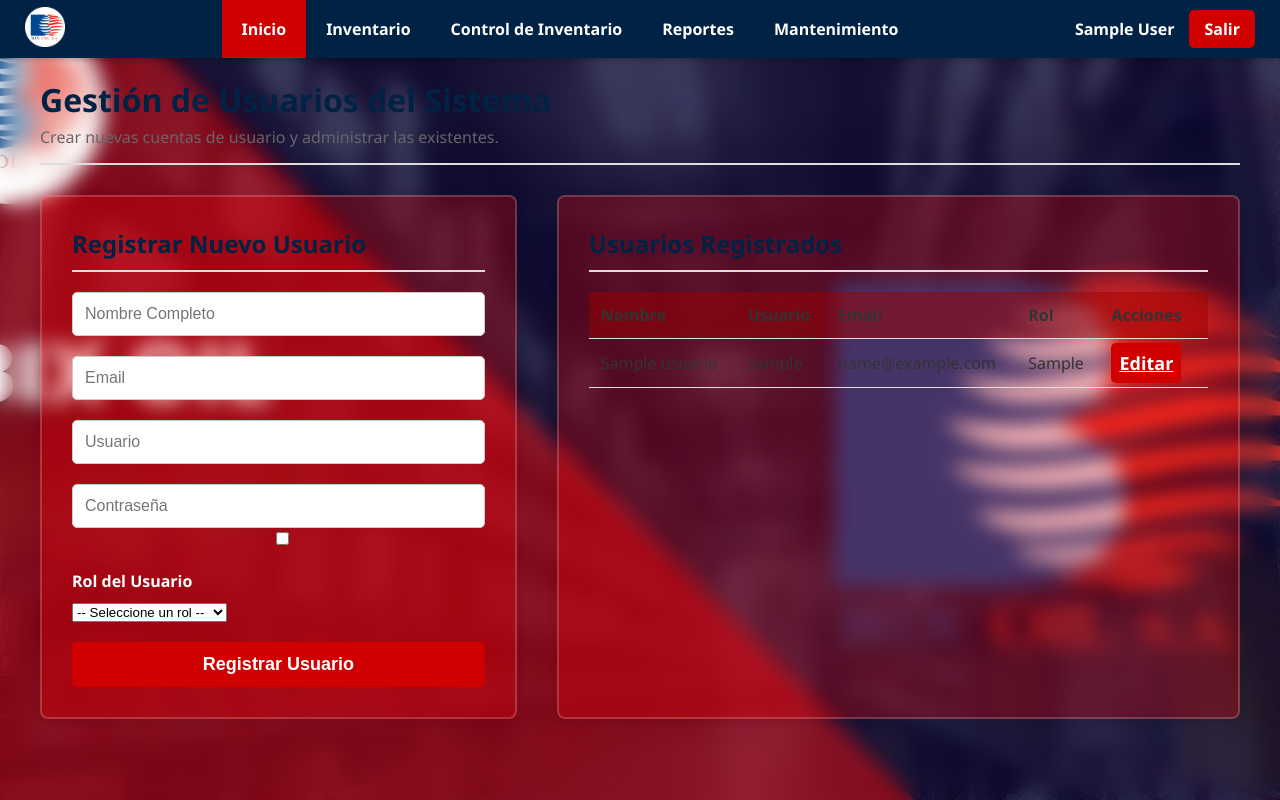
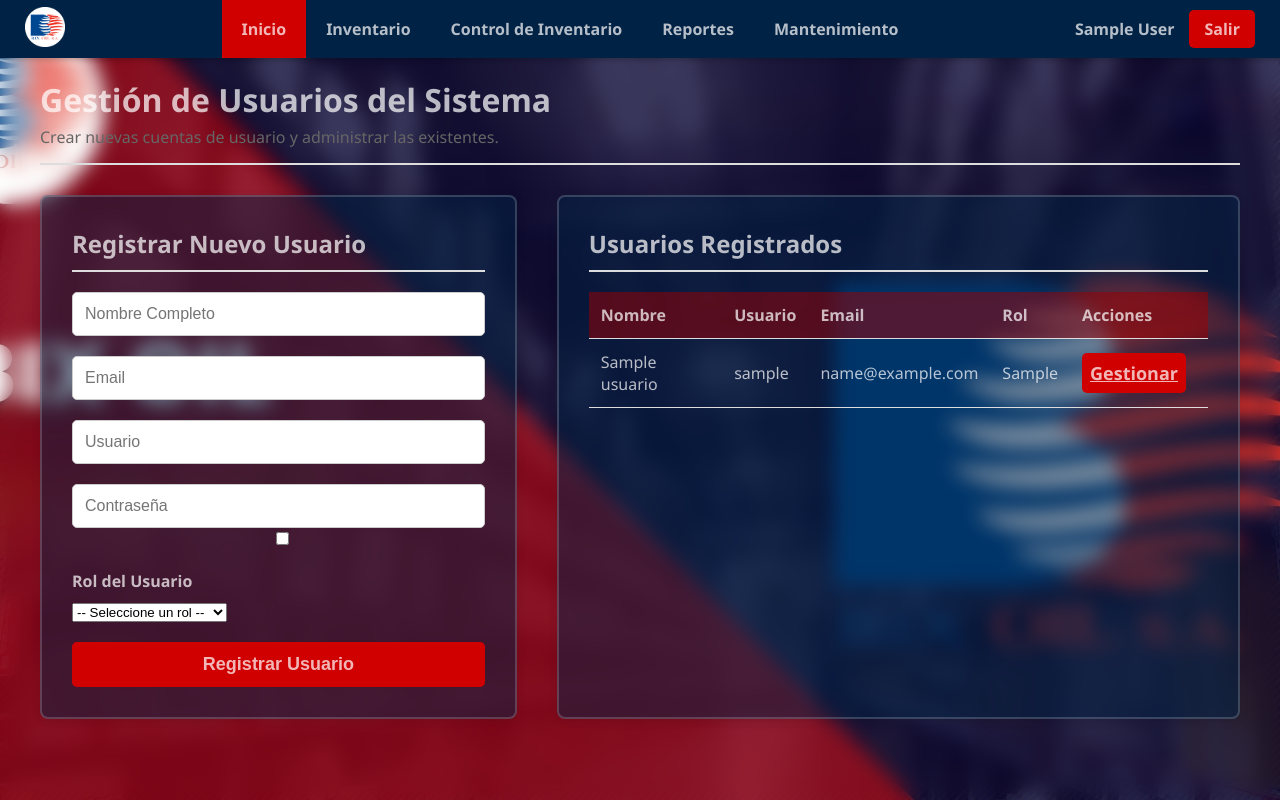
Before and after one commit to rogerrcarvajal/SWIBO, a PHP site: page /pages/gestion_usuarios.php in a window 1280 px wide. Run offline with PHP 8.4, Linux system fonts and the light colour scheme; the visitor is signed in with stand-in values (Sample User, id 1); tables that the repository leaves empty or names only in its code hold one stand-in row (values such as "Sample post"); some libraries are stand-ins or nearby versions.

Commit message:
STYLE - Actualizacion varia

```diff
--- a/pages/gestion_usuarios.php
+++ b/pages/gestion_usuarios.php
@@ -70,17 +70,16 @@ $usuarios = $conn->query("SELECT id, nombre, username, email, rol FROM usuarios
             margin-top: 20px;
         }
         .form-section, .list-section {
-            background-color: rgba(255, 0, 0, 0.274);
-            backdrop-filter:blur(10px);
+            background-color: #00224480;
             border:2px solid rgba(255,255,255,0.18);
             padding: 30px;
             border-radius: 8px;
             box-shadow: 0 2px 10px rgba(0,0,0,0.1);
         }
         .form-section { flex: 1; min-width: 350px; }
-        .list-section { flex: 1.5; min-width: 450px; }
+        .list-section { flex: 1.5; min-width: 450px; color: rgba(255, 255, 255, 0.712); }
 
-        h2 { color: #002244; border-bottom: 2px solid #ddd; padding-bottom: 10px; margin-top: 0; }
+        h2 { color: rgba(255, 255, 255, 0.712); border-bottom: 2px solid #ddd; padding-bottom: 10px; margin-top: 0; }
 
         .user-table { width: 100%; border-collapse: collapse; margin-top: 20px; }
         .user-table th, .user-table td {
@@ -96,7 +95,7 @@ $usuarios = $conn->query("SELECT id, nombre, username, email, rol FROM usuarios
             padding: 8px;
             border: none;
             background-color: #d10000;
-            color: white;
+            color: rgba(255, 255, 255, 0.712);
             font-size: 18px;
             font-weight: bold;
             border-radius: 5px;
@@ -158,7 +157,7 @@ $usuarios = $conn->query("SELECT id, nombre, username, email, rol FROM usuarios
 
             <div class="list-section">
                 <h2>Usuarios Registrados</h2>
-                <table class="user-table">
+                <table class="user-table" color: rgba(255, 255, 255, 0.712);>
                     <thead>
                         <tr>
                             <th>Nombre</th>
@@ -176,7 +175,7 @@ $usuarios = $conn->query("SELECT id, nombre, username, email, rol FROM usuarios
                             <td><?php echo htmlspecialchars($usuario['email']); ?></td>
                             <td><?php echo htmlspecialchars($usuario['rol']); ?></td>
                             <td class="actions">
-                                <a href="#">Editar</a>
+                                <a href="#">Gestionar</a>
                                 <?php if ($_SESSION['usuario_id'] != $usuario['id']): // No permitir que un admin se elimine a sí mismo ?>
                                 <a href="#" class="delete" onclick="return confirm('¿Está seguro de que desea eliminar a este usuario?');">Eliminar</a>
                                 <?php endif; ?>
--- a/public/css/style.css
+++ b/public/css/style.css
@@ -26,8 +26,7 @@ body {
 }
 
 .login-box {
-    background-color: rgba(255, 0, 0, 0.274);
-    backdrop-filter:blur(10px);
+    background-color: #00224480;
     padding: 40px;
     border-radius: 10px;
     box-shadow: 0 5px 20px rgba(0, 0, 0, 0.25);
@@ -46,19 +45,20 @@ body {
     font-weight: 600;
     line-height: 1.3;
     margin-bottom: 25px;
-    color: rgba(158, 0, 0, 0.5);
+    color: rgba(255, 255, 255, 0.712);
 }
 
 .input-group {
     text-align: left;
     margin-bottom: 20px;
+    color: rgba(255, 255, 255, 0.712);
 }
 
 .input-group label {
     display: block;
     margin-bottom: 8px;
     font-weight: bold;
-    color: #ffffff;
+    color: rgba(255, 255, 255, 0.712);
 }
 
 .input-group input {
@@ -75,7 +75,7 @@ body {
     padding: 12px;
     border: none;
     background-color: #d10000;
-    color: white;
+    color: rgba(255, 255, 255, 0.712);
     font-size: 18px;
     font-weight: bold;
     border-radius: 5px;
@@ -89,7 +89,7 @@ body {
 
 .error-message {
     color: #d10000;
-    background-color: #f8d7da;
+    background-color: rgba(255, 255, 255, 0.712);
     border: 1px solid #f5c6cb;
     padding: 10px;
     border-radius: 5px;
@@ -116,7 +116,7 @@ body {
 .main-nav {
     width: 100%;
     background-color: #002244;
-    color: white;
+    color: rgba(255, 255, 255, 0.712);
     display: flex;
     justify-content: space-between;
     align-items: center;
@@ -145,7 +145,7 @@ body {
 .nav-menu a {
     display: block;
     padding: 18px 20px;
-    color: white;
+    color: rgba(255, 255, 255, 0.712);
     text-decoration: none;
     font-weight: bold;
     transition: background-color 0.3s;
@@ -190,7 +190,7 @@ body {
 
 .btn-logout {
     background-color: #d10000;
-    color: white;
+    color: rgba(255, 255, 255, 0.712);
     padding: 8px 15px;
     border-radius: 5px;
     text-decoration: none;
@@ -210,7 +210,7 @@ body {
     margin-bottom: 30px;
 }
 
-.main-header h1 { margin: 0; color: #002244; }
+.main-header h1 { margin: 0; color: rgba(255, 255, 255, 0.712); }
 .main-header p { margin: 5px 0 0; color: #666; }
 
 .dashboard-widgets {
```
